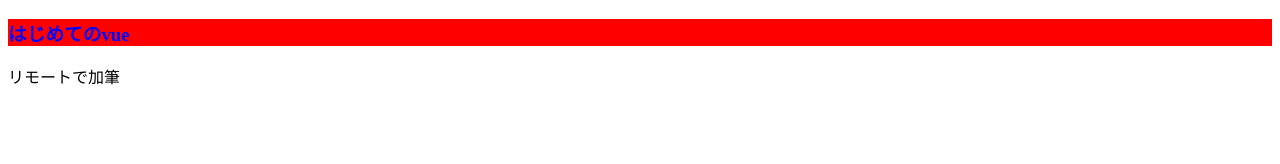
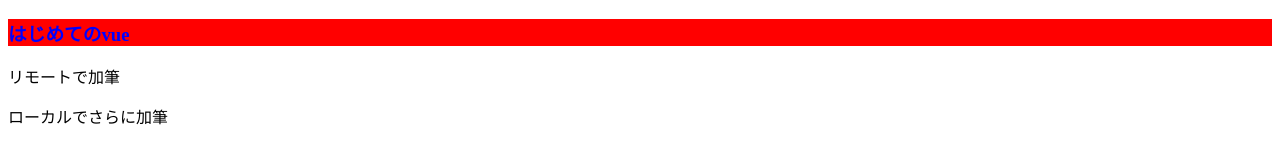
Before and after one commit to hamamura-r-2/vueapp1-remote, a plain HTML site: page index.html in a window 1280 px wide. Drawn offline with Linux system fonts and the light colour scheme.

Commit message:
ローカルでさらに加筆

```diff
--- a/index.html
+++ b/index.html
@@ -11,6 +11,7 @@
 <body>
 <h3>はじめてのvue</h3>
 <p>リモートで加筆</p>
+<p>ローカルでさらに加筆</p>
 
 </body>
 </html>
```
